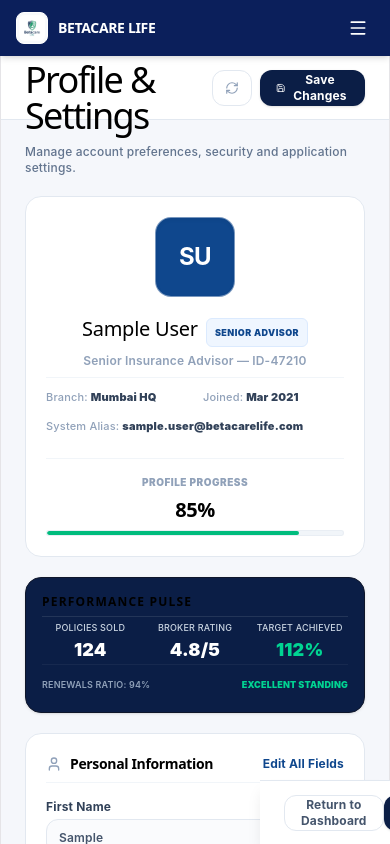
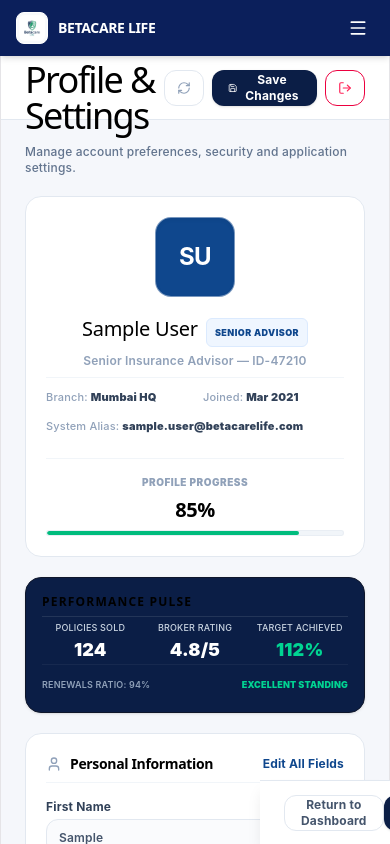
Before and after one commit to adjienjeknwc/betacare-agentportal, a React (Vite) app in the folder frontend/: page /settings in a window 390 px wide. Shown: the top 844 px of the page. Built offline with nearby package versions, Linux system fonts and the light colour scheme; sample sign-in values are in the browser's storage.

Commit message:
feat: introduce responsive Exit Session logout action button in Settings.jsx page header

```diff
--- a/frontend/src/pages/Settings.jsx
+++ b/frontend/src/pages/Settings.jsx
@@ -4,13 +4,13 @@ import { useNavigate } from 'react-router-dom';
 import { useAuth } from '../context/AuthContext';
 import {
   User, Mail, Phone, MapPin, ShieldCheck, Key, ToggleLeft, ToggleRight,
-  Clock, CheckCircle, AlertTriangle, Monitor, Globe, MailCheck, Save, RefreshCw, Camera, X, Lock
+  Clock, CheckCircle, AlertTriangle, Monitor, Globe, MailCheck, Save, RefreshCw, Camera, X, Lock, LogOut
 } from 'lucide-react';
 
 export default function Settings() {
   const navigate = useNavigate();
   const fileInputRef = useRef(null);
-  const { currentAgent } = useAuth();
+  const { currentAgent, logout } = useAuth();
 
   // 1. Fetch the active user name string dynamically
   const currentAgentName = currentAgent
@@ -170,7 +170,7 @@ export default function Settings() {
               setBiometric(false);
               showToast("Application parameters reset to system ledger defaults");
             }}
-            className="border border-slate-200 hover:bg-slate-50 bg-white text-slate-600 font-bold text-xs h-9 px-3 rounded-xl flex items-center gap-1.5 transition-colors focus:outline-none"
+            className="border border-slate-200 hover:bg-slate-50 bg-white text-slate-600 font-bold text-xs h-9 px-3 rounded-xl flex items-center gap-1.5 transition-colors focus:outline-none cursor-pointer"
           >
             <RefreshCw className="w-3.5 h-3.5 text-slate-400" />
             <span className="hidden sm:inline">Reset Settings</span>
@@ -179,10 +179,22 @@ export default function Settings() {
           <button
             type="button"
             onClick={handleSaveAll}
-            className="bg-[#0B1E46] hover:bg-[#07132e] text-white text-xs font-bold h-9 px-4 rounded-xl flex items-center gap-1.5 transition-all shadow-sm focus:outline-none"
+            className="bg-[#0B1E46] hover:bg-[#07132e] text-white text-xs font-bold h-9 px-4 rounded-xl flex items-center gap-1.5 transition-all shadow-sm focus:outline-none cursor-pointer"
           >
             <Save className="w-3.5 h-3.5" />
             <span>Save Changes</span>
+          </button>
+
+          <button
+            type="button"
+            onClick={() => {
+              logout();
+              navigate('/login');
+            }}
+            className="border border-rose-250 hover:bg-rose-50 bg-white text-rose-600 font-bold text-xs h-9 px-3 rounded-xl flex items-center gap-1.5 transition-colors focus:outline-none cursor-pointer shadow-3xs"
+          >
+            <LogOut className="w-3.5 h-3.5 text-rose-500" />
+            <span className="hidden sm:inline">Exit Session</span>
           </button>
         </div>
       </header>
```
